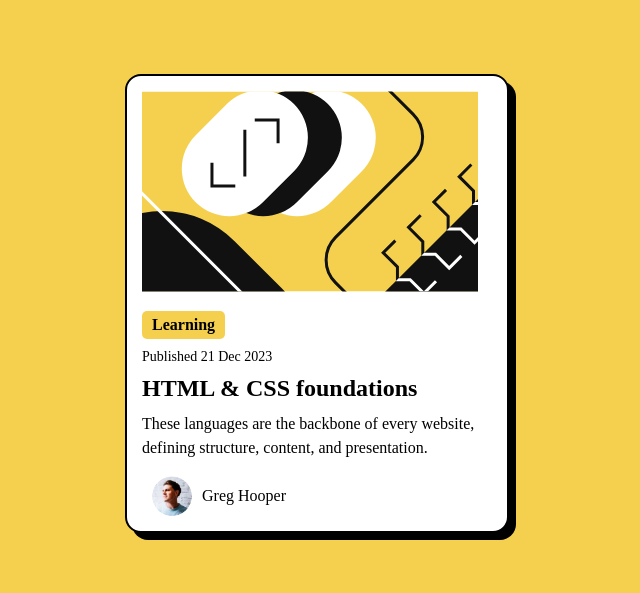
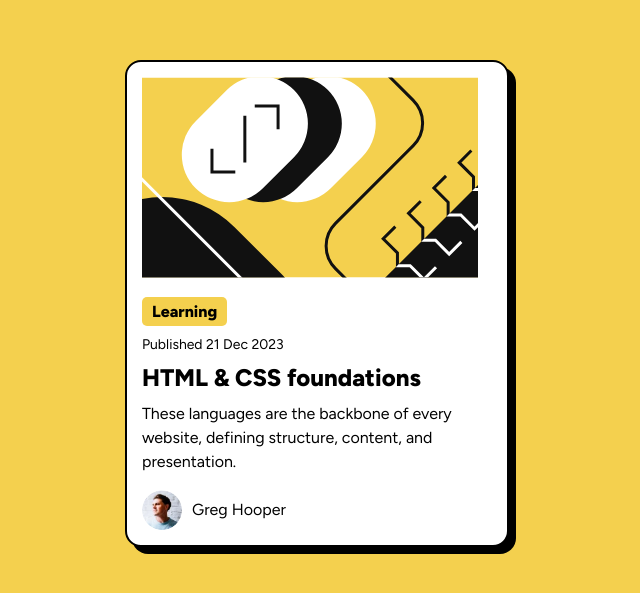
Before and after one commit to 1eddy/cardtest, a plain HTML site: page index.html in a window 1280 px wide. Shown: the part 105-698 px from the top of the page, without its empty margins (323-963 px from the left). Drawn offline with Linux system fonts and the light colour scheme.

Commit message:
Finished working tree

```diff
--- a/index.html
+++ b/index.html
@@ -8,6 +8,9 @@
 
   <title>Frontend Mentor | Blog preview card</title>
   <link rel="stylesheet" href="styles.css">
+  <link rel="preconnect" href="https://fonts.googleapis.com">
+<link rel="preconnect" href="https://fonts.gstatic.com" crossorigin>
+<link href="https://fonts.googleapis.com/css2?family=Figtree:wght@300;400;600;800&display=swap" rel="stylesheet">
 
 
 </head>
--- a/styles.css
+++ b/styles.css
@@ -5,6 +5,7 @@ body {
     align-items: center;
     height: 100vh;
     display: flex;
+    font-family: 'Figtree', sans-serif;
 }
 
 .cardbox {
@@ -14,7 +15,6 @@ background-color: white;
 border-radius: 16px;
 box-shadow: 7px 7px 0px rgba(0, 0, 0, 1);
 border: black 2px solid;
-blur-shadow: 0 4px 6px rgba(0, 0, 0, 0.1);
 }
 
 .category {
@@ -45,7 +45,7 @@ blur-shadow: 0 4px 6px rgba(0, 0, 0, 0.1);
     display: flex;
     align-items: center;
     margin-top: 15px;
-    margin-left: 10px;
+    margin-left: auto;
 }
 
 .cardbox .author img {
```
